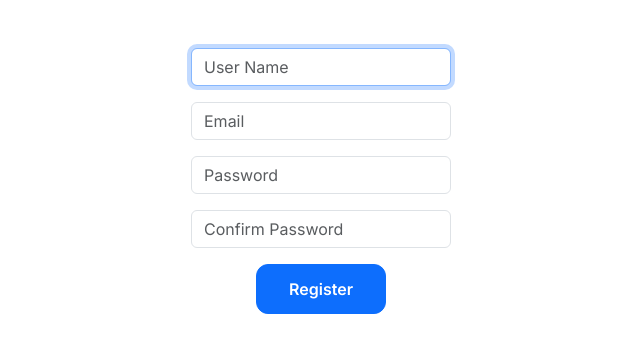
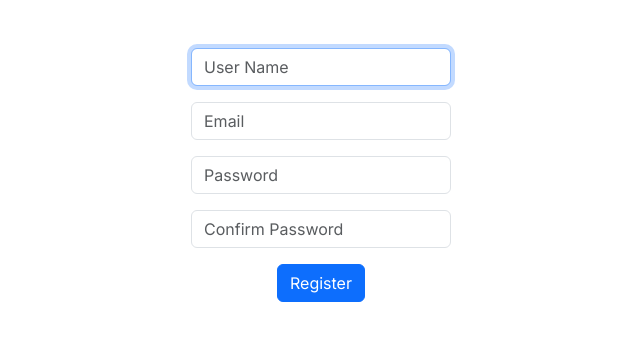
Before and after one commit to Yuyi-hao/dayracker, a Flask app: page /auth/register in a window 1280 px wide. Shown: the part 66-419 px from the top of the page, without its empty margins (319-959 px from the left). Run offline with Flask 3, Linux system fonts and the light colour scheme.

Commit message:
[FIX] Fixed big primary button issue by removing class

```diff
--- a/core/static/style.css
+++ b/core/static/style.css
@@ -56,9 +56,3 @@ body {
   color: var(--hero-text-muted);
   font-size: 18px;
 }
-
-.btn-primary {
-  border-radius: 12px;
-  padding: 12px 32px;
-  font-weight: 600;
-}
```
